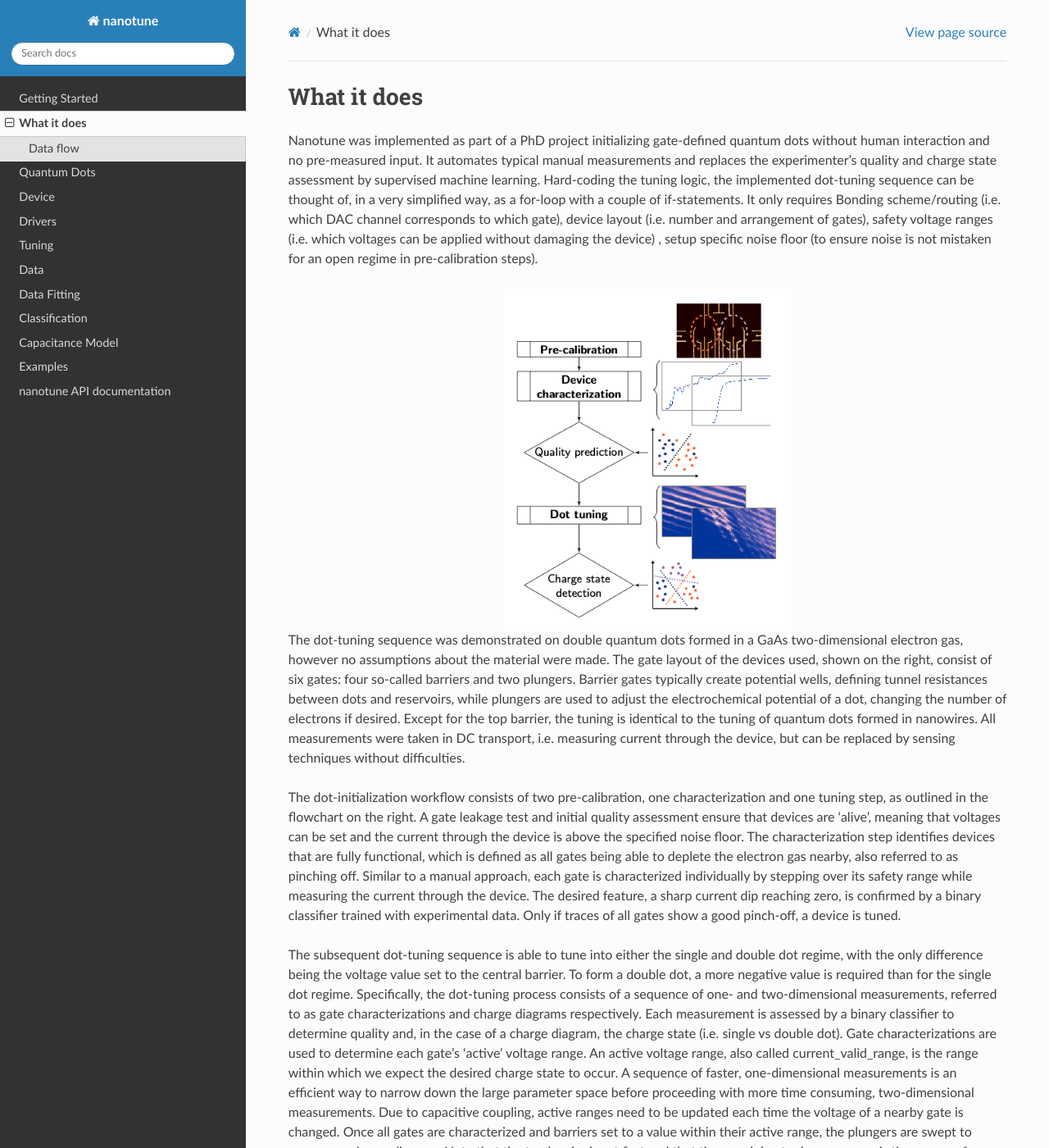
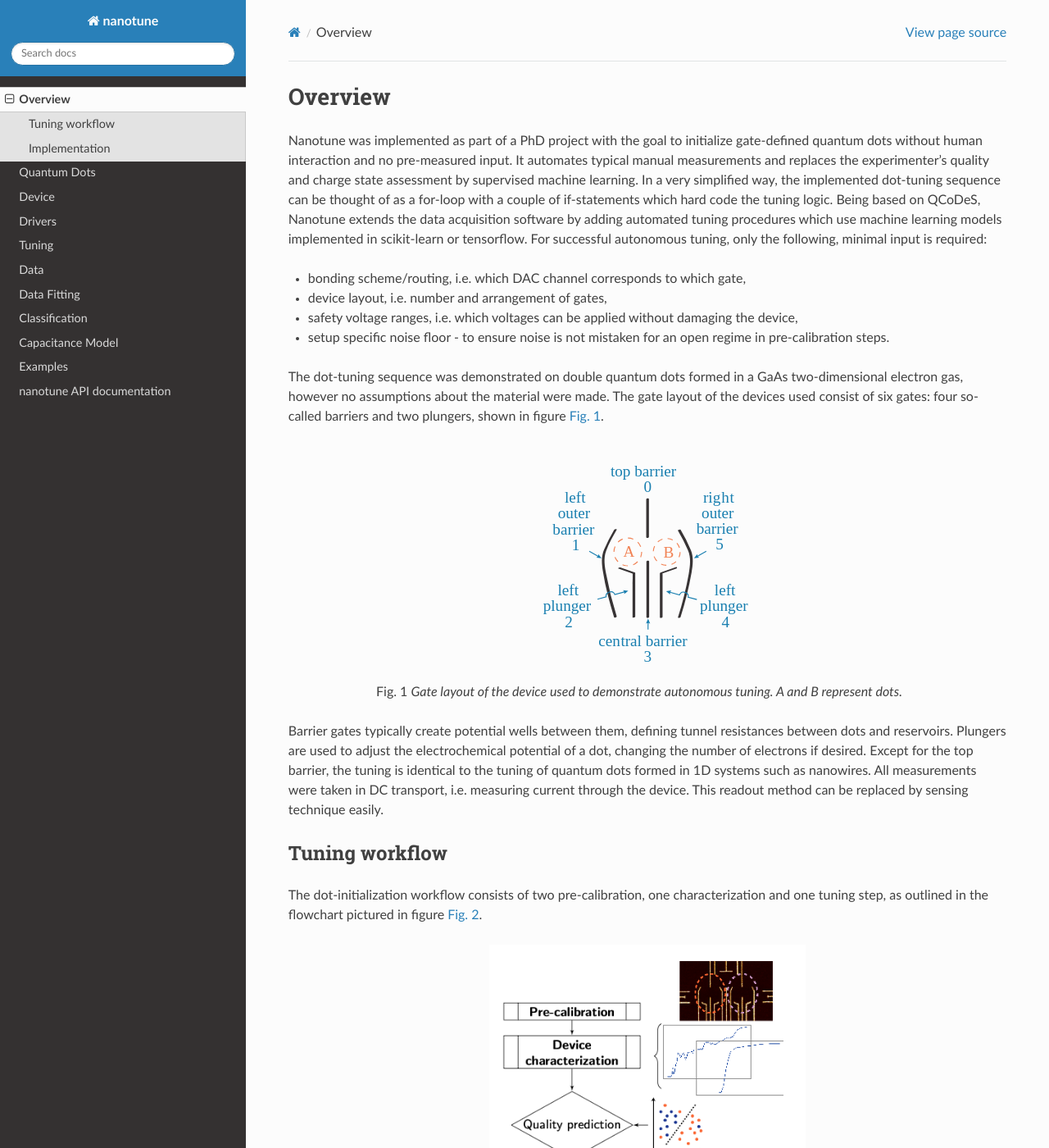
Before and after one commit to microsoft/nanotune, a Sphinx documentation site: the page built from docs/overview/index.rst, in a window 1280 px wide and 1400 px high. Shown: the whole window at 82% size. Built offline with Sphinx 7.4.7 and the Read the Docs theme 2.0.0, drawn with Linux system fonts in a browser that asks for light colours; the version number could not be read and is left out; some of the changed text lies outside the part shown.

Commit message:
Clean up overview

```diff
--- a/docs/data/index.rst
+++ b/docs/data/index.rst
@@ -67,3 +67,31 @@ Double dot
 In an ideal case, the final charge diagram of a coarse tuning algorithm shows
 triple points easily locatable with a fine-tuning algorithm. In general, a
 double dot regime can look different between tune-ups or devices.
+
+Data flow
+---------
+
+The diagram illustrates the data and instruction flow of quantum measurements.
+The dotted ellipses indicates which stages are covered by QCoDeS or nanotune.
+QCoDeS provides an interface to room-temperature instruments (i.e. drivers)
+and tools to take and save measurements. Nanotune extends this functionality
+by automating common procedures encountered during quantum dot initialization.
+Supervised machine learning models replace the experimenter's assessment of a
+measurement outcome.
+
+Nanotune's TuningStage subclasses, which are responsible for data acquisition
+and part of a tuning sequence of DeviceTuner class, use QCoDeS'  measurement
+context manager to take measurements. The data and metadata is saved via
+qc.Dataset to a SQLite database. In the current case, measurements are
+linearly spaced one- and two-dimensional traces, called
+GateCharacterization1D and ChargeDiagram respectively.
+Once measured, the data is loaded into nanotune's dataset, where it is
+postprocessed, e.g. normalized with constants which were previously
+measured and saved to metadata. If required, Fourier frequencies or
+filtered data is computed as well. Next, the DataFit classes fit the
+data to extract features (example: slope and amplitude of a pinchoff-curve)
+or determine the device's transport regime (i.e. open, intermediate or
+closed, depending on current strength). Either the extracted feature
+vector or entire measurement is passed to the classifier for quality or
+charge state prediction. Based on the outcome, a decision about
+subsequent tuning is made.
--- a/docs/index.rst
+++ b/docs/index.rst
@@ -11,7 +11,6 @@ Documentation
 .. toctree::
    :maxdepth: 4
 
-   start/index
    overview/index
    quantum_dots/index
    device/index
--- a/docs/overview/index.rst
+++ b/docs/overview/index.rst
@@ -1,55 +1,113 @@
+Overview
+========
 
-============
-What it does
-============
+Nanotune was implemented as part of a PhD project with the goal to initialize
+gate-defined quantum dots without human interaction and no pre-measured input.
+It automates
+typical manual measurements and replaces the experimenter's quality and charge
+state assessment by supervised machine learning. In a very simplified way,
+the implemented dot-tuning sequence can be thought of as a
+for-loop with a couple of if-statements which hard code the tuning logic.
+Being based on QCoDeS, Nanotune extends the data acquisition software by
+adding  automated tuning procedures which use machine learning models
+implemented in scikit-learn or tensorflow.
+For successful autonomous tuning, only the following, minimal input is required:
 
-Nanotune was implemented as part of a PhD project initializing gate-defined quantum dots without human interaction and no pre-measured input. It automates typical manual measurements and replaces the experimenter's quality and charge state assessment by supervised machine learning.
-Hard-coding the tuning logic, the implemented dot-tuning sequence can be thought of, in a very simplified way, as a for-loop with a couple of if-statements.
-It only requires
-Bonding scheme/routing (i.e. which DAC channel corresponds to which gate),
-device layout (i.e. number and arrangement of gates),
-safety voltage ranges (i.e. which voltages can be applied without damaging the device) ,
-setup specific noise floor (to ensure noise is not mistaken for an open regime in pre-calibration steps).
+- bonding scheme/routing, i.e. which DAC channel corresponds to which gate,
+- device layout, i.e. number and arrangement of gates,
+- safety voltage ranges, i.e. which voltages can be applied without damaging the device,
+- setup specific noise floor - to ensure noise is not mistaken for an open
+  regime in pre-calibration steps.
+
+The dot-tuning sequence was demonstrated on double quantum dots formed in a
+GaAs two-dimensional electron gas, however no assumptions about the material
+were made. The gate layout of the devices used consist of
+six gates: four so-called barriers and two plungers, shown in figure
+:numref:`fig_dev_scheme`.
+
+.. _fig_dev_scheme:
+.. figure:: ../quantum_dots/quantum_dots-09.svg
+    :alt: Double dot device schema.
+    :align: center
+    :width: 30.0%
+
+    Gate layout of the device used to demonstrate autonomous tuning. `A` and `B`
+    represent dots.
+
+Barrier gates typically create potential wells between them, defining tunnel resistances
+between dots and reservoirs. Plungers are used to adjust the
+electrochemical potential of a dot, changing the number of electrons if desired.
+Except for the top barrier, the tuning is identical to the tuning of quantum
+dots formed in 1D systems such as nanowires. All measurements were taken in
+DC transport, i.e. measuring current through the device. This readout method
+can be replaced by sensing technique easily.
+
+Tuning workflow
+---------------
+
+The dot-initialization workflow consists of two pre-calibration, one
+characterization and one tuning step, as outlined in the flowchart pictured in
+figure :numref:`fig_workflow`.
 
 .. _fig_workflow:
 .. figure:: ./workflow_small_1.png
     :alt: Tuning workflow overview.
     :align: center
-    :width: 40.0%
+    :width: 44.0%
 
-The dot-tuning sequence was demonstrated on double quantum dots formed in a GaAs two-dimensional electron gas, however no assumptions about the material were made. The gate layout of the devices used, shown on the right, consist of six gates: four so-called barriers and two plungers.
-Barrier gates typically create potential wells, defining tunnel resistances between dots and reservoirs, while plungers are used to adjust the electrochemical potential of a dot, changing the number of electrons if desired.
-Except for the top barrier, the tuning is identical to the tuning of quantum dots formed in nanowires. All measurements were taken in DC transport, i.e. measuring current through the device, but can be replaced by sensing techniques without difficulties.
+    Device tuning workflow.
 
-The dot-initialization workflow consists of two pre-calibration, one characterization and one tuning step, as outlined in the flowchart on the right. A gate leakage test and initial quality assessment ensure that devices are 'alive', meaning that voltages can be set and the current through the device is above the specified noise floor. The characterization step identifies devices that are fully functional, which is defined as all gates being able to deplete the electron gas nearby, also referred to as pinching off.
-Similar to a manual approach, each gate is characterized individually by stepping over its safety range while measuring the current through the device. The desired feature, a sharp current dip reaching zero, is confirmed by a binary classifier trained with experimental data. Only if traces of all gates show a good pinch-off, a device is tuned.
+A gate leakage test and initial quality assessment ensure that devices
+are 'alive', meaning that voltages can be set and the current through the
+device is above the specified noise floor. The characterization step
+identifies devices that are fully functional, which is defined as all gates
+being able to deplete the electron gas nearby, also referred to as pinching off.
+Similar to a manual approach, each gate is characterized individually by
+stepping over its safety range while measuring the current through the device.
+The desired feature, a sharp current dip reaching zero, is confirmed by a
+binary classifier trained with experimental data. Only if traces of all gates
+show a good pinch-off, a device is tuned.
 
-The subsequent dot-tuning sequence is able to tune into either the single and double dot regime, with the only difference being the voltage value set to the central barrier. To form a double dot, a more negative value is required than for the single dot regime.
-Specifically, the dot-tuning process consists of a sequence of one- and two-dimensional measurements, referred to as gate characterizations and charge diagrams respectively. Each measurement is assessed by a binary classifier to determine quality and, in the case of a charge diagram, the charge state (i.e. single vs double dot).
-Gate characterizations are used to determine each gate's 'active' voltage range. An active voltage range, also called current_valid_range, is the range within which we expect the desired charge state to occur. A sequence of faster, one-dimensional measurements is an efficient way to narrow down the large parameter space before proceeding with more time consuming, two-dimensional measurements. Due to capacitive coupling, active ranges need to be updated each time the voltage of a nearby gate is changed.
-Once all gates are characterized and barriers set to a value within their active range, the plungers are swept to measure a charge diagram. Note that the top barrier is set first and that the remaining tuning sequence is the same as for nanowires.
-Depending on the classification outcome of the charge diagram as well as additional checks assessing whether the device is in an open, closed or intermediate transport regime, gate voltages are adjusted. The precise sequence of measurements is shown in the second flow diagram on the right.
+The subsequent dot-tuning sequence is able to tune into either the single and
+double dot regime, with the main difference being the voltage value set to the
+central barrier. To form a double dot, a more negative value (when tuning in
+depletetion mode) is required than for the single dot regime.
+Specifically, the dot-tuning process consists of a sequence of one- and
+two-dimensional measurements, referred to as gate characterizations and
+charge diagrams respectively. Each measurement is assessed by a binary
+classifier to determine quality and, in the case of a charge diagram, the
+charge state (i.e. single vs double dot).
+Gate characterizations are used to determine each gate's 'active' voltage
+range. An active voltage range, also called `current_valid_range`, is the
+range within which we expect the desired charge state to occur. A sequence of
+faster, one-dimensional measurements is an efficient way to narrow down the
+large parameter space before proceeding with more time consuming,
+two-dimensional measurements. Due to capacitive coupling, active ranges need
+to be updated each time the voltage of a nearby gate is changed.
+Once all gates are characterized and barriers set to a value within their
+active range, the plungers are swept to measure a charge diagram. Note that
+the top barrier is set first and that the remaining tuning sequence is the
+same as for 1D systems.
+Depending on the classification outcome of the charge diagram as well as
+additional checks assessing whether the device is in an open, closed or
+intermediate transport regime, gate voltages are adjusted. The precise
+sequence of measurements is discussed in :ref:`tuning`.
 
+Implementation
+--------------
 
-The main modules implementing the dot-tuning are the Device, DeviceTuner, TuningStage, DataFit and Classifier classes. As illustrated in the diagram below, these classes work together as follows:
-A subclass of a TuningStage, currently either GateCharacterization1D or ChargeDiagram, is responsible for taking data and verifying whether the result is satisfying. To do the latter, a fit is performed via one of the DataFit subclasses and either the extracted feature vector or the entire measurement is classified. GateCharacterization1D uses a PinchoffFit, while ChargeDiagram relies on DotFit for fitting.
-The DeviceTuner class implements the tuning sequence itself by combining instances of TuningStages with a hard-coded decision logic leading to a dot being formed. There are two DeviceTuner subclasses, a Characterizer performing the a device characterization and a DotTuner.
-The DeviceTuner acts on an instance of a Device class, which represents the physical device including a list of gates, ohmics, gate layout and readout methods.
-
-.. _fig_algorithm:
-.. figure:: ./algorithm_dot_tuning.svg
-    :alt: Dot tuning algorithm implemented in nanotune.
-    :align: center
-    :width: 50.0%
-
-
-Data flow
----------
-
-Nanotune extends QCoDeS functionalities of a data acquisition software by adding  automated tuning procedures which use machine learning models implemented in scikit-learn or tensorflow.
-
-The diagram illustrates the data and instruction flow of quantum measurements.
-The dotted ellipses indicates which stages are covered by QCoDeS or nanotune. QCoDeS provides an interface to room-temperature instruments (i.e. drivers) and tools to take and save measurements. Nanotune extends this functionality by automating common procedures encountered during quantum dot initialization. Supervised machine learning models replace the experimenter's assessment of a measurement outcome.
-
-Nanotune's TuningStage subclasses, which are responsible for data acquisition and part of a tuning sequence of DeviceTuner class, use QCoDeS'  measurement context manager to take measurements. The data and metadata is saved via qc.Dataset to a SQLite database. In the current case, measurements are linearly spaced one- and two-dimensional traces, called GateCharacterization1D and ChargeDiagram respectively.
-Once measured, the data is loaded into nanotune's dataset, where it is postprocessed, e.g. normalized with constants which were previously measured and saved to metadata. If required, Fourier frequencies or filtered data is computed as well. Next, the DataFit classes fit the data to extract features (example: slope and amplitude of a pinchoff-curve) or determine the device's transport regime (i.e. open, intermediate or closed, depending on current strength). Either the extracted feature vector or entire measurement is passed to the classifier for quality or charge state prediction. Based on the outcome, a decision about subsequent tuning is made.
+The main modules implementing the dot-tuning are the `Device`, `Tuner`,
+`TuningStage`, `DataFit` and `Classifier` classes. These classes work together as follows:
+A subclass of `TuningStage`, currently either `GateCharacterization1D` or
+`ChargeDiagram`, is responsible for taking data and verifying whether the
+result is satisfying. To do the latter, a fit is performed via one of the
+`DataFit` subclasses and either the extracted feature vector or the entire
+measurement is classified. `GateCharacterization1D` uses `PinchoffFit`, while
+`ChargeDiagram` relies on `DotFit` for fitting.
+The `Tuner` classes implement the tuning sequence itself by combining
+instances of `TuningStages` with a hard-coded decision logic forming either one
+or two dots. There are two `Tuner` subclasses, a `Characterizer` performing
+the a device characterization and a `DotTuner`.
+A `Tuner` class acts on an instance of a `Device` class, which represents the
+physical device including a list of gates, ohmics, gate layout and readout
+methods.
--- a/docs/start/index.rst
+++ /dev/null
@@ -1,9 +0,0 @@
-
-Getting Started
-===============
-
-.. toctree::
-   :maxdepth: 2
-
-Getting started
----------------
```
